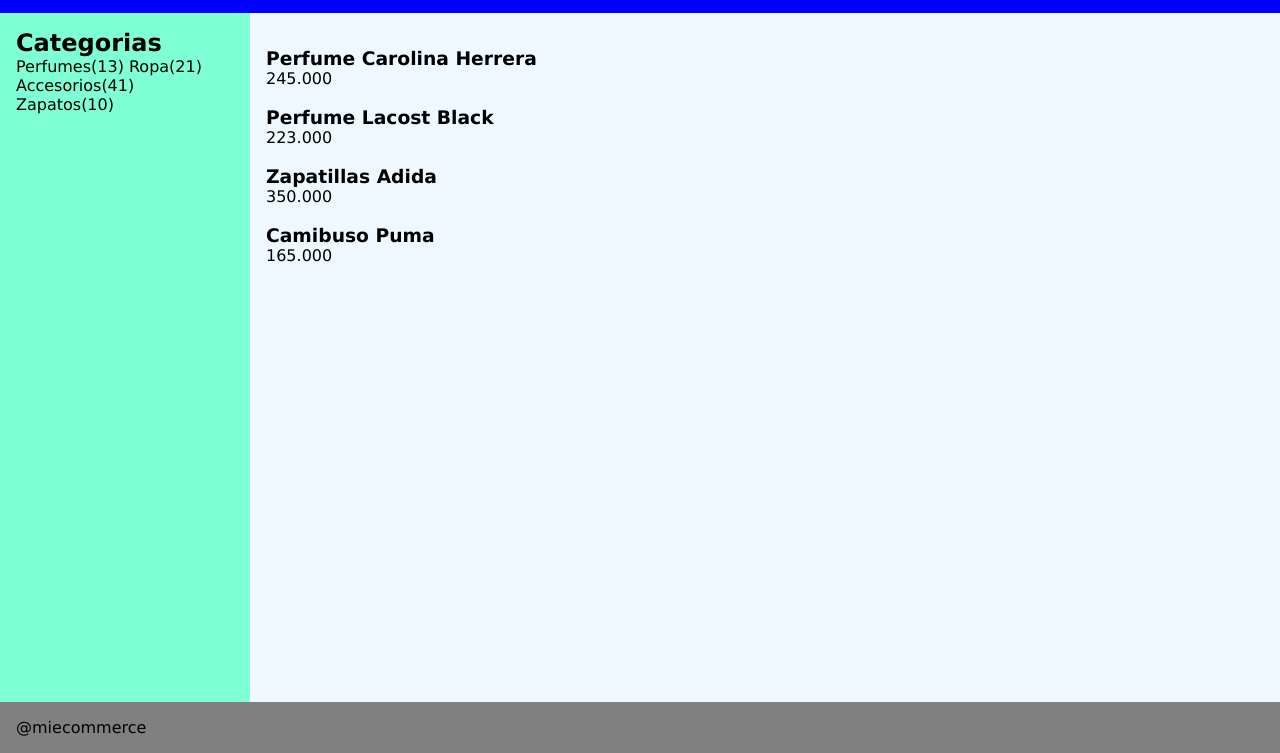
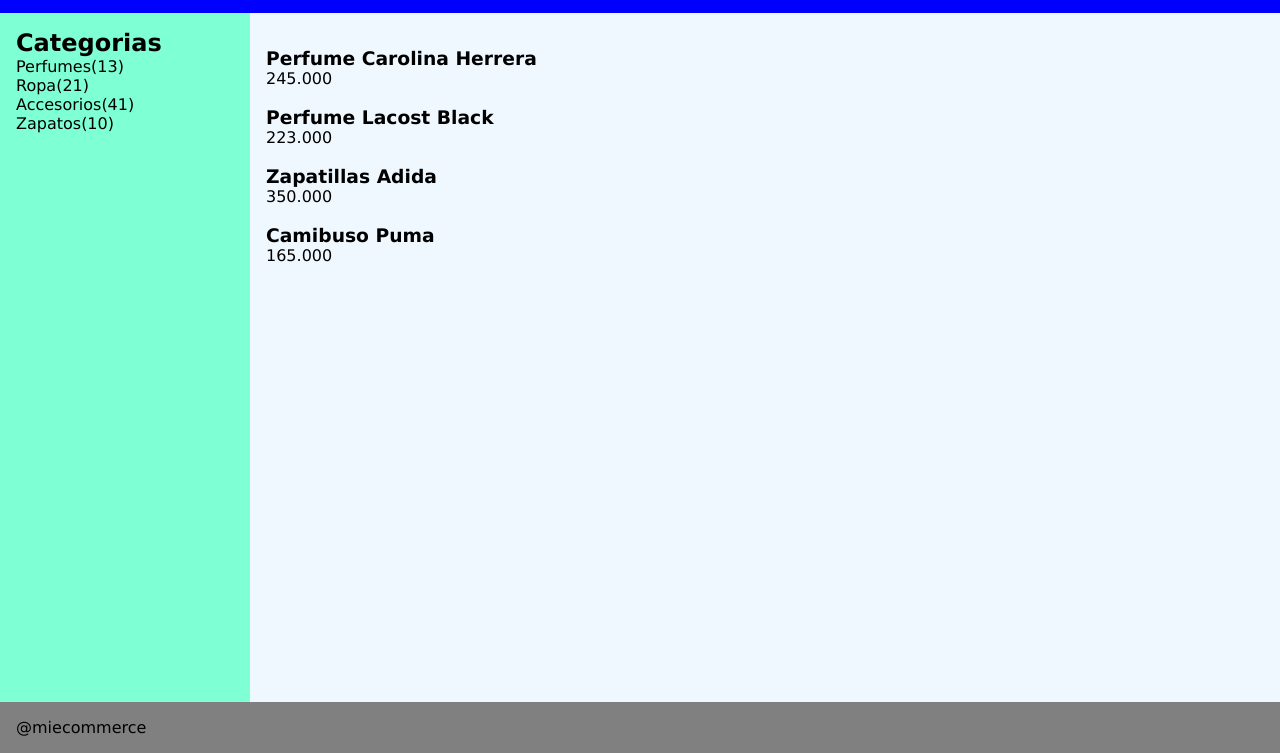
Before and after one commit to jesuseliecer89/Desafio-Grid, a plain HTML site: page index.html in a window 1280 px wide. Shown: the part 47-800 px from the top of the page. Drawn offline with Linux system fonts and the light colour scheme.

Commit message:
update all

```diff
--- a/assets/css/style.css
+++ b/assets/css/style.css
@@ -42,3 +42,8 @@ footer{
   background-color: gray;
   padding: 1rem;
 }
+
+.aside{
+  display: flex;
+  flex-direction: column;
+}
--- a/index.html
+++ b/index.html
@@ -12,9 +12,12 @@
   </Nav>
 
   <aside>
-    <h2>Categorias</h2>
-    <div>
-      <p>Perfumes(13) Ropa(21) Accesorios(41) Zapatos(10)</p>
+    <div class="aside">
+      <h2>Categorias</h2>
+      <p>Perfumes(13)</p>
+        <p>Ropa(21)</p>
+        <p>Accesorios(41)</p>
+        <p>Zapatos(10)</p>
     </div>
   </aside>
 
```
